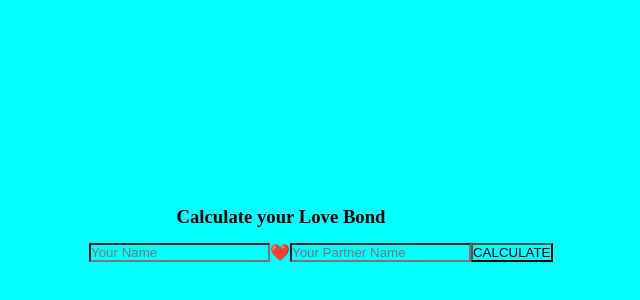
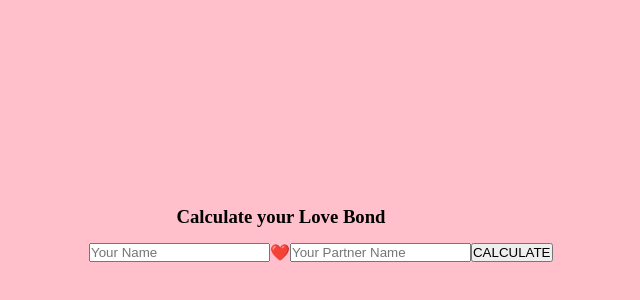
Before and after one commit to sk7726/Love_Calculator, a plain HTML site: page index.html in a window 1280 px wide. Shown: the part 50-350 px from the top of the page, without its empty margins (359-999 px from the left). Drawn offline with Linux system fonts and the light colour scheme.

Commit message:
Update style.css

```diff
--- a/style.css
+++ b/style.css
@@ -1,7 +1,13 @@
-*{
+* {
     margin: 0;
     padding: 0;
-    background-color: aqua;
+    box-sizing: border-box;
+}
+
+body{
+    background-color: pink;
+     height: 100vh;
+     background-size: cover;
 }
 
 .main-div{
```
